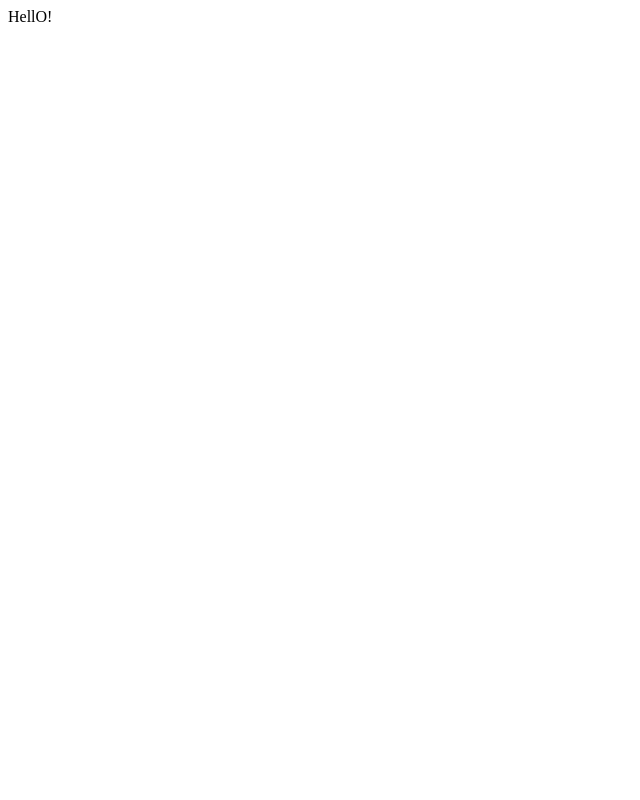
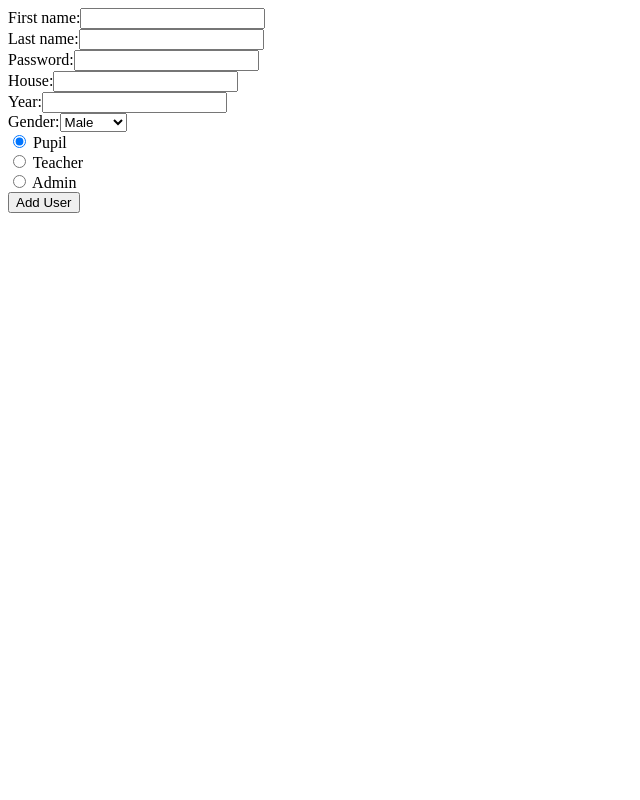
Before and after one commit to Wari-Dudafa/l6-databases, a PHP site: page /Users.php in a window 1280 px wide. Before the commit the part shown is almost empty. Shown: the whole page, without its empty margins (0-640 px from the left). Run offline with PHP 8.4, Linux system fonts and the light colour scheme.

Commit message:
addedhtmlcode

```diff
--- a/Users.php
+++ b/Users.php
@@ -1 +1,29 @@
-HellO!
+<!DOCTYPE html>
+<html>
+<head>
+
+    <title>Page title</title>
+
+</head>
+<body>
+<form action="addusers.php">
+  First name:<input type="text" name="forename"><br>
+  Last name:<input type="text" name="surname"><br>
+  Password:<input type="password" name="passwd"><br>
+  House:<input type="text" name="house"><br>
+  Year:<input type="text" name="year"><br>
+  <!--Creates a drop down list-->
+  Gender:<select name="gender">
+		<option value="M">Male</option>
+		<option value="F">Female</option>
+	</select>
+  <br>
+  <!--Next 3 lines create a radio button which we can use to select the user role-->
+  <input type="radio" name="role" value="Pupil" checked> Pupil<br>
+  <input type="radio" name="role" value="Teacher"> Teacher<br>
+  <input type="radio" name="role" value="Admin"> Admin<br>
+  <input type="submit" value="Add User">
+</form>
+
+</body>
+</html>
```
